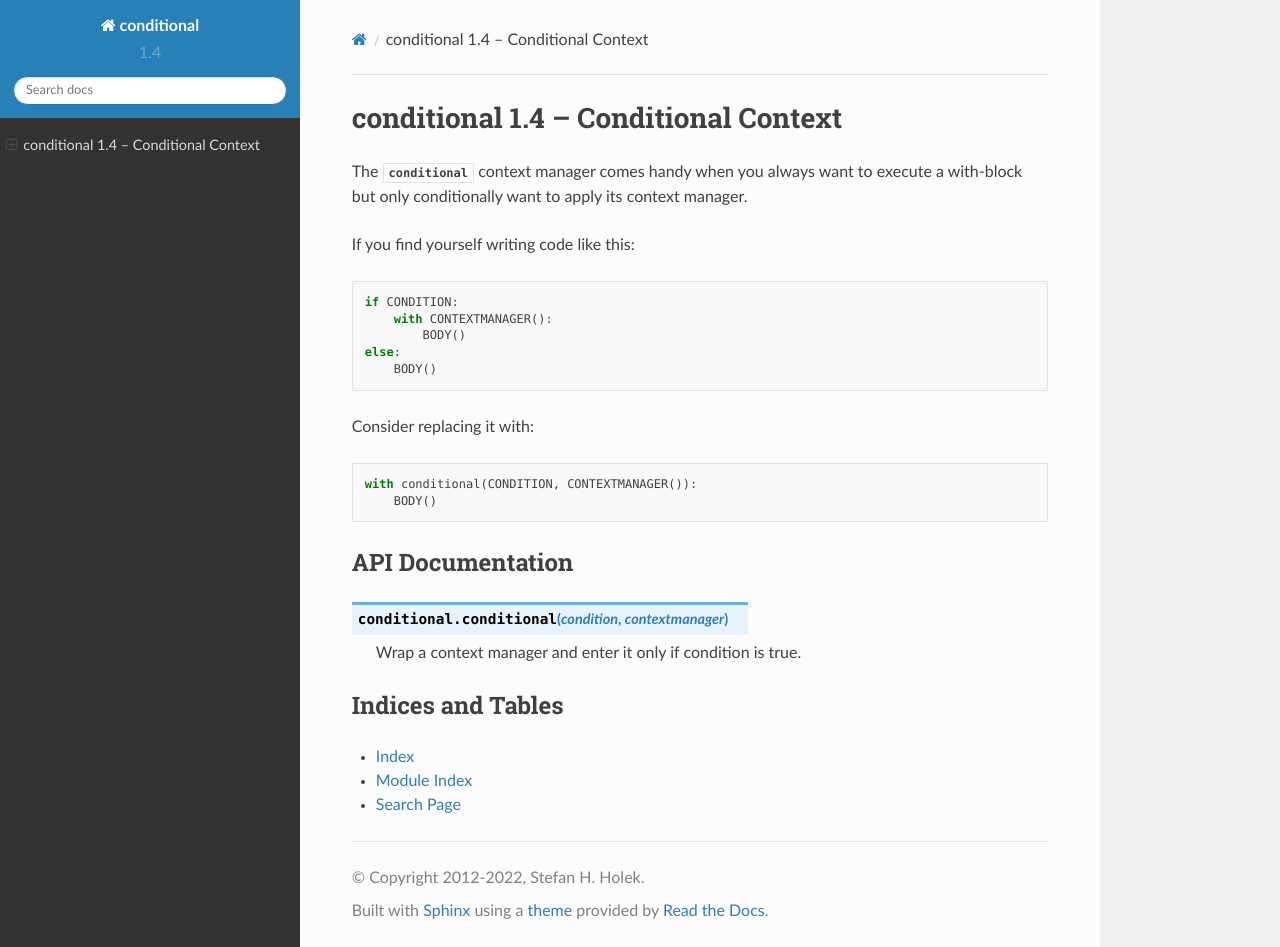
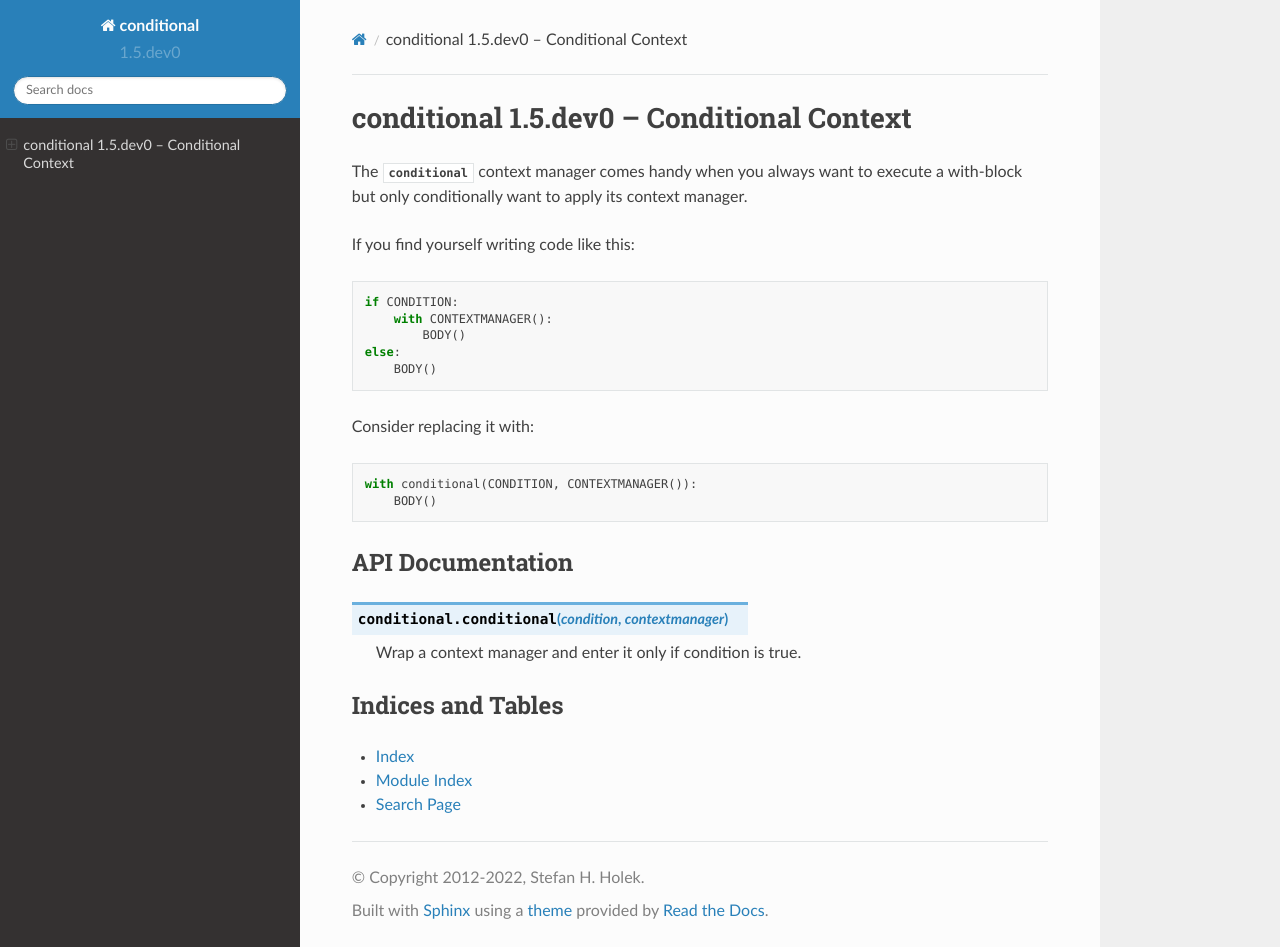
Before and after one commit to stefanholek/conditional, a Sphinx documentation site: the page built from docs/index.rst, in a window 1280 px wide and 947 px high. Built offline with Sphinx 7.4.7 and the Read the Docs theme 2.0.0, drawn with Linux system fonts in a browser that asks for light colours.

Commit message:
Use build tag in docs version.

```diff
--- a/docs/conf.py
+++ b/docs/conf.py
@@ -48,9 +48,9 @@ copyright = u'2012-2022, Stefan H. Holek'
 # built documents.
 #
 # The full version, including alpha/beta/rc tags.
-release = '1.4'
+release = '1.5.dev0'
 # The short X.Y version.
-version = '1.4'
+version = '1.5.dev0'
 
 # The language for content autogenerated by Sphinx. Refer to documentation
 # for a list of supported languages.
```
